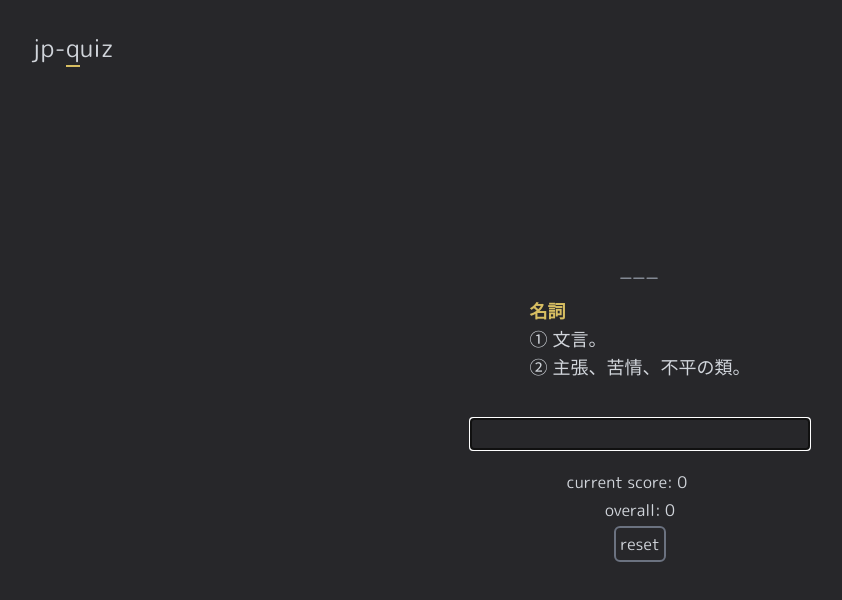
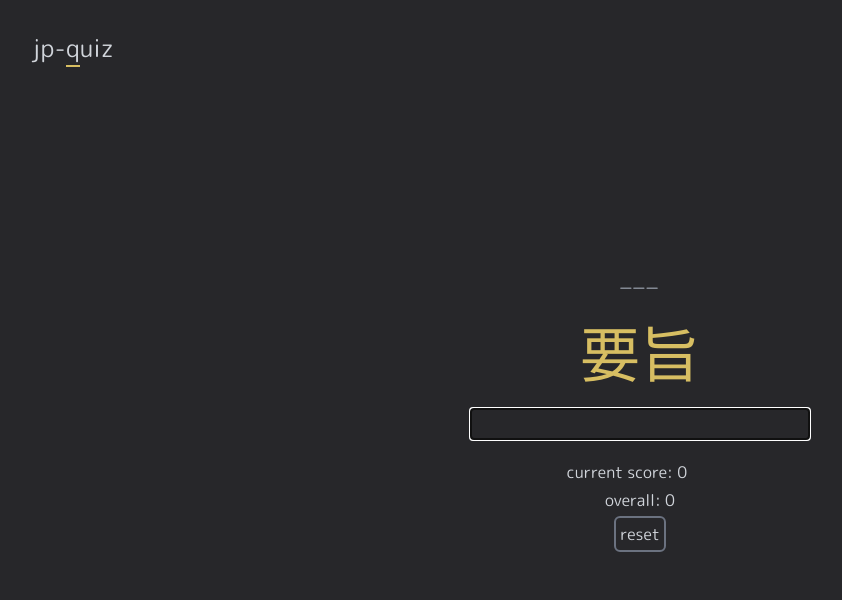
Before and after one commit to cyan1x/jp-quiz-web, a Vue app: page / in a window 1280 px wide. Shown: the top 600 px of the page, without its empty margins (0-842 px from the left). Built offline with nearby package versions, Linux system fonts and the light colour scheme.

Commit message:
Implement styling for kanji questions

```diff
--- a/src/App.vue
+++ b/src/App.vue
@@ -1,7 +1,7 @@
 <script setup lang="ts">
 import { ref, type Ref, onMounted, nextTick, computed } from "vue"
 import { marked } from "marked"
-import { jpdefs } from "./dictionaries/jpdefs"
+import { n1 as jpdefs } from "./dictionaries/n1"
 import { useScoreStore } from "./stores/counter"
 import { convertStringToHiragana } from "./convert"
 
@@ -12,6 +12,8 @@ onMounted(() => {
     input.value.focus()
   })
 })
+
+const deckType: Ref<"kanji" | "def"> = ref("kanji")
 
 const question = ref({}) as Ref<(typeof jpdefs)[number]>
 const hint = ref("")
@@ -74,7 +76,9 @@ const streakTime = 2500
 function newQuestion() {
   response.value = ""
   question.value = jpdefs[Math.floor(Math.random() * jpdefs.length)]
-  hint.value = "_".repeat(question.value.answer[1].length)
+  hint.value = "_".repeat(
+    question.value.answer[question.value.answer.length - 1].length
+  )
 }
 
 function addHint() {
@@ -149,7 +153,17 @@ newQuestion()
         <!-- Hint for current question -->
         <h3 class="tracking-widest text-gray-400 p-4 text-xl">{{ hint }}</h3>
 
-        <pre class="text-lg" v-html="marked.parse(question.question)"></pre>
+        <h2
+          v-if="deckType === 'kanji'"
+          class="text-6xl text-[color:var(--accent-color)] m-4"
+        >
+          {{ question.question }}
+        </h2>
+        <pre
+          v-if="deckType === 'def'"
+          class="text-lg"
+          v-html="marked.parse(question.question)"
+        ></pre>
 
         <input
           class="bg-transparent m-2 text-lg border-solid border-2 border-gray-500 rounded-sm text-center"
```
